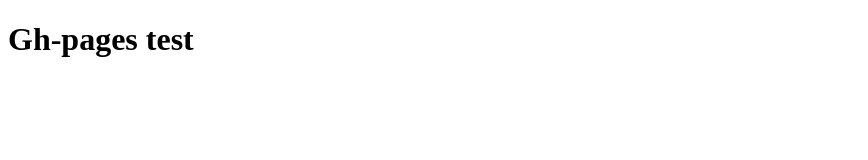
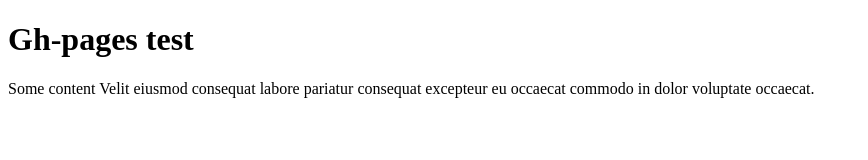
Before and after one commit to rejestrator/gh-pages-test, a website: page dist/index.html in a window 1280 px wide. Shown: the whole page, without its empty margins (0-868 px from the left). Drawn offline with Linux system fonts and the light colour scheme.

Commit message:
update index.html

```diff
--- a/dist/index.html
+++ b/dist/index.html
@@ -6,5 +6,6 @@
   </head>
   <body>
     <h1>Gh-pages test</h1>
+    <p>Some content Velit eiusmod consequat labore pariatur consequat excepteur eu occaecat commodo in dolor voluptate occaecat.</p>
   </body>
 </html>
```
